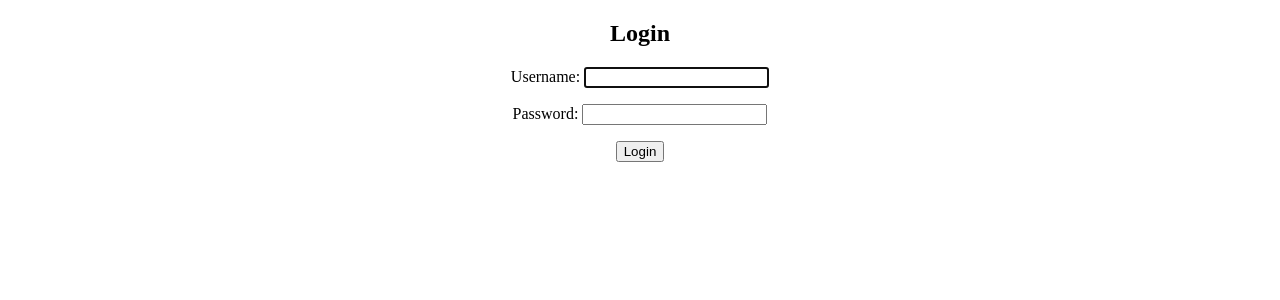
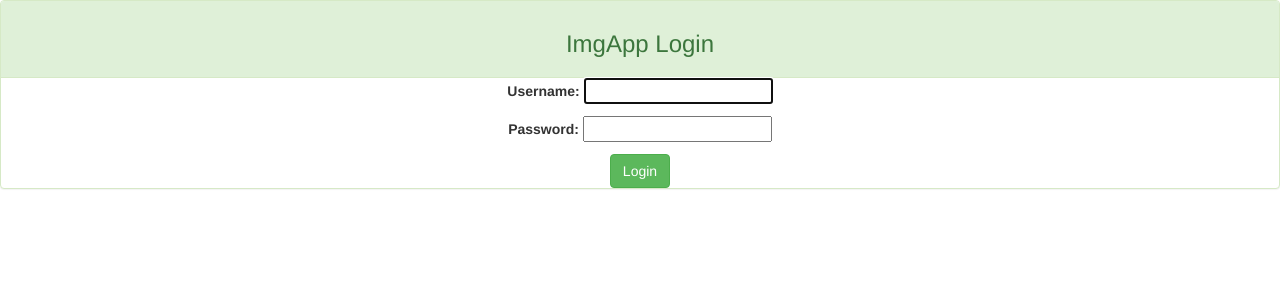
Before and after one commit to memuGie/DjangoApp, a Django app: page /ImgApp/login in a window 1280 px wide. Shown: the top 300 px of the page. Run offline with Django 3.2, Linux system fonts and the light colour scheme; some libraries are stand-ins or nearby versions.

Commit message:
Improve Login page visual impression
TaskRef: https://github.com/memuGie/DjangoApp/issues/32

```diff
--- a/djangosite/ImgApp/templates/ImgApp/detail.html
+++ b/djangosite/ImgApp/templates/ImgApp/detail.html
@@ -24,7 +24,7 @@
     </div>
     <div class="panel panel-info">
         <div align="center" class="panel-heading">
-            Whole Computer Vision API response<br/>
+            Computer Vision API Information<br/>
         </div>
         {{user_photo.photoinfo.raw_json}}
     </div>
--- a/djangosite/ImgApp/templates/registration/login.html
+++ b/djangosite/ImgApp/templates/registration/login.html
@@ -1,18 +1,26 @@
+{% load staticfiles %}
 <!DOCTYPE html>
 <html lang="en">
     <head>
         <meta charset="UTF-8">
         <title>Login</title>
+        <link rel="stylesheet" type="text/css" href="{% static 'ImgApp/bootstrap-3.3.7/css/bootstrap.min.css' %}"/>
+        <script src="https://code.jquery.com/jquery-1.12.2.min.js" integrity="sha256-lZFHibXzMHo3GGeehn1hudTAP3Sc0uKXBXAzHX1sjtk=" crossorigin="anonymous"></script>
+        <script src="{% static 'ImgApp/bootstrap-3.3.7/js/bootstrap.min.js' %}"></script>
     </head>
 
     <body>
         <div align="center">
-            <h2>Login</h2>
+            <div class="panel panel-success">
+                <div class="panel-heading">
+                    <h3>ImgApp Login</h3>
+                </div>
             <form method="post">
                 {% csrf_token %}
                 {{ form.as_p }}
-                <button type="submit">Login</button>
+                <button type="submit" class="btn btn-success">Login</button>
             </form>
+            </div>
         </div>
     </body>
 </html>
--- a/djangosite/ImgApp/views.py
+++ b/djangosite/ImgApp/views.py
@@ -1,5 +1,5 @@
 from django.shortcuts import render
-from django.http import HttpResponse, HttpResponseRedirect
+from django.http import HttpResponseRedirect
 from django.contrib.auth.decorators import login_required
 
 from .models import Photo, User
@@ -13,7 +13,7 @@ logger = CustomLogger.get_instance()
 
 def index(request):
     if not request.user.is_authenticated:
-        return HttpResponse("""Please <a href="login">login</a>...""")
+        return HttpResponseRedirect("/ImgApp/login")
     if request.method == "POST":
         view_functions.handle_file_upload(request)
     user_photos = Photo.objects.filter(
```
Also changed, not shown: djangosite/djangosite/settings.py (+0 -32 lines), djangosite/db.sqlite3.
